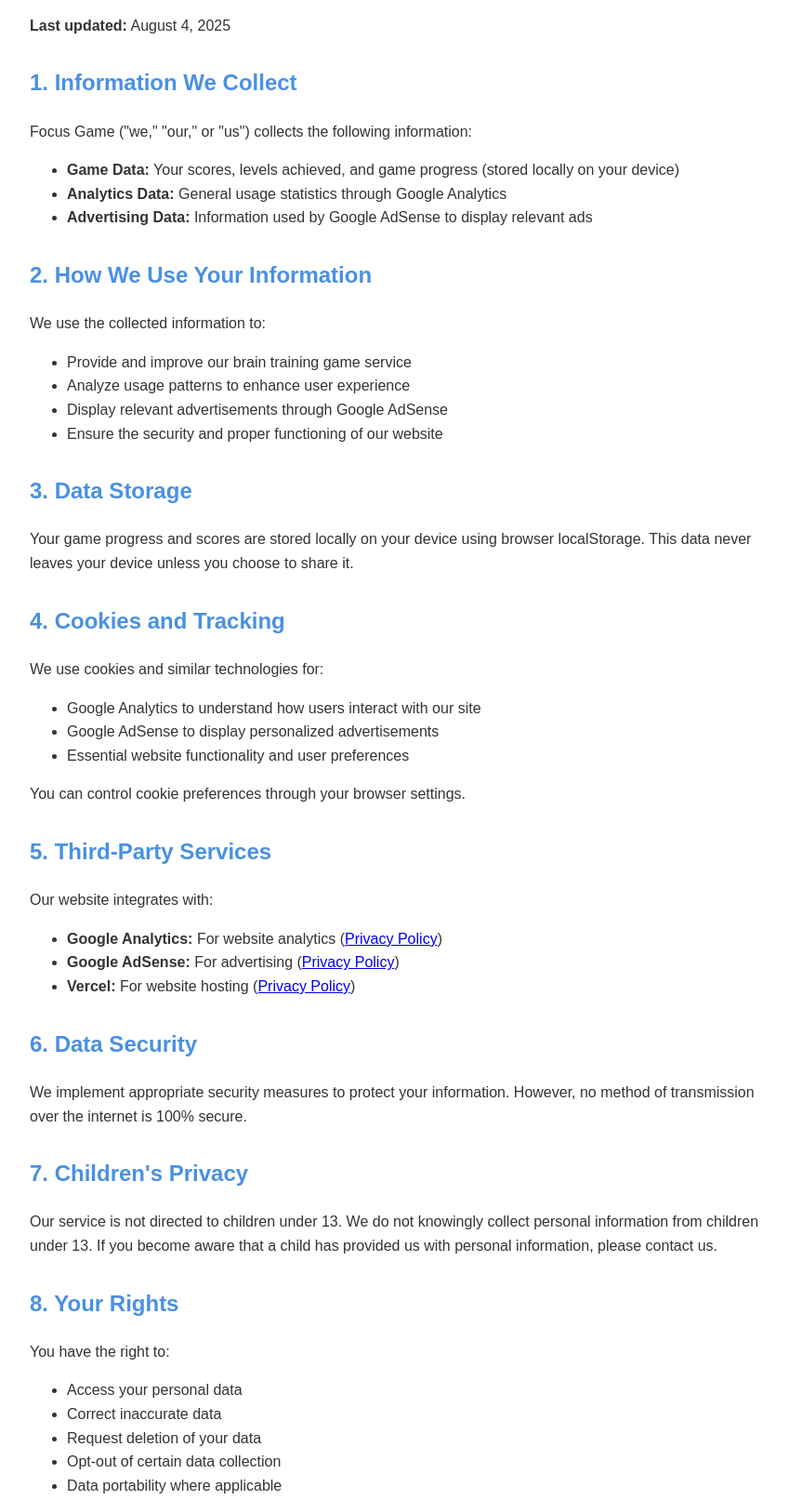
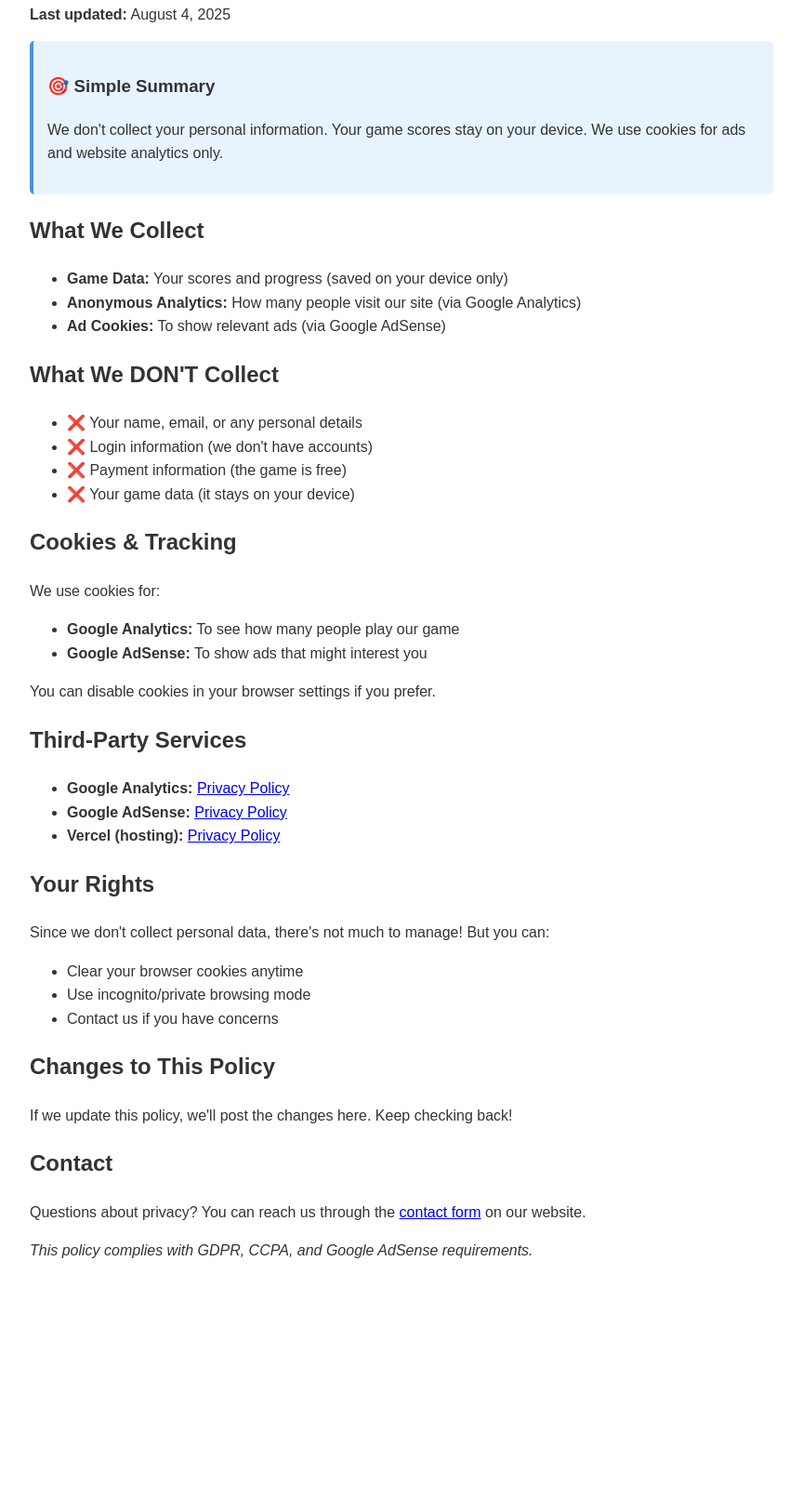
Before and after one commit to mindorysidory/focus-game, a plain HTML site: page privacy.html in a window 1280 px wide. Shown: the part 177-1790 px from the top of the page at 93% size, without its empty margins (208-1071 px from the left). After the commit the page ends 1571 px from the top, so only its background shows below. Drawn offline with Linux system fonts and the light colour scheme.

Commit message:
Update privacy.html

```diff
--- a/privacy.html
+++ b/privacy.html
@@ -4,14 +4,11 @@
     <meta charset="UTF-8">
     <meta name="viewport" content="width=device-width, initial-scale=1.0">
     <title>Privacy Policy - Focus Game</title>
-    <meta name="robots" content="index, follow">
     <style>
         body { font-family: Arial, sans-serif; line-height: 1.6; color: #333; max-width: 800px; margin: 0 auto; padding: 20px; }
-        h1 { color: #2c5aa0; border-bottom: 2px solid #2c5aa0; padding-bottom: 10px; }
-        h2 { color: #4a90e2; margin-top: 30px; }
+        h1 { color: #2c5aa0; }
         .back-link { background: #4a90e2; color: white; padding: 10px 20px; text-decoration: none; border-radius: 5px; display: inline-block; margin-bottom: 20px; }
-        .back-link:hover { background: #357abd; }
-        .contact-info { background: #f8f9fa; padding: 15px; border-radius: 5px; margin: 20px 0; }
+        .simple { background: #e8f4fd; padding: 15px; border-radius: 5px; border-left: 4px solid #4a90e2; }
     </style>
 </head>
 <body>
@@ -20,74 +17,55 @@
     <h1>Privacy Policy</h1>
     <p><strong>Last updated:</strong> August 4, 2025</p>
 
-    <h2>1. Information We Collect</h2>
-    <p>Focus Game ("we," "our," or "us") collects the following information:</p>
+    <div class="simple">
+        <h3>🎯 Simple Summary</h3>
+        <p>We don't collect your personal information. Your game scores stay on your device. We use cookies for ads and website analytics only.</p>
+    </div>
+
+    <h2>What We Collect</h2>
     <ul>
-        <li><strong>Game Data:</strong> Your scores, levels achieved, and game progress (stored locally on your device)</li>
-        <li><strong>Analytics Data:</strong> General usage statistics through Google Analytics</li>
-        <li><strong>Advertising Data:</strong> Information used by Google AdSense to display relevant ads</li>
+        <li><strong>Game Data:</strong> Your scores and progress (saved on your device only)</li>
+        <li><strong>Anonymous Analytics:</strong> How many people visit our site (via Google Analytics)</li>
+        <li><strong>Ad Cookies:</strong> To show relevant ads (via Google AdSense)</li>
     </ul>
 
-    <h2>2. How We Use Your Information</h2>
-    <p>We use the collected information to:</p>
+    <h2>What We DON'T Collect</h2>
     <ul>
-        <li>Provide and improve our brain training game service</li>
-        <li>Analyze usage patterns to enhance user experience</li>
-        <li>Display relevant advertisements through Google AdSense</li>
-        <li>Ensure the security and proper functioning of our website</li>
+        <li>❌ Your name, email, or any personal details</li>
+        <li>❌ Login information (we don't have accounts)</li>
+        <li>❌ Payment information (the game is free)</li>
+        <li>❌ Your game data (it stays on your device)</li>
     </ul>
 
-    <h2>3. Data Storage</h2>
-    <p>Your game progress and scores are stored locally on your device using browser localStorage. This data never leaves your device unless you choose to share it.</p>
+    <h2>Cookies & Tracking</h2>
+    <p>We use cookies for:</p>
+    <ul>
+        <li><strong>Google Analytics:</strong> To see how many people play our game</li>
+        <li><strong>Google AdSense:</strong> To show ads that might interest you</li>
+    </ul>
+    <p>You can disable cookies in your browser settings if you prefer.</p>
 
-    <h2>4. Cookies and Tracking</h2>
-    <p>We use cookies and similar technologies for:</p>
+    <h2>Third-Party Services</h2>
     <ul>
-        <li>Google Analytics to understand how users interact with our site</li>
-        <li>Google AdSense to display personalized advertisements</li>
-        <li>Essential website functionality and user preferences</li>
-    </ul>
-    <p>You can control cookie preferences through your browser settings.</p>
-
-    <h2>5. Third-Party Services</h2>
-    <p>Our website integrates with:</p>
-    <ul>
-        <li><strong>Google Analytics:</strong> For website analytics (<a href="https://policies.google.com/privacy" target="_blank">Privacy Policy</a>)</li>
-        <li><strong>Google AdSense:</strong> For advertising (<a href="https://policies.google.com/privacy" target="_blank">Privacy Policy</a>)</li>
-        <li><strong>Vercel:</strong> For website hosting (<a href="https://vercel.com/legal/privacy-policy" target="_blank">Privacy Policy</a>)</li>
+        <li><strong>Google Analytics:</strong> <a href="https://policies.google.com/privacy">Privacy Policy</a></li>
+        <li><strong>Google AdSense:</strong> <a href="https://policies.google.com/privacy">Privacy Policy</a></li>
+        <li><strong>Vercel (hosting):</strong> <a href="https://vercel.com/legal/privacy-policy">Privacy Policy</a></li>
     </ul>
 
-    <h2>6. Data Security</h2>
-    <p>We implement appropriate security measures to protect your information. However, no method of transmission over the internet is 100% secure.</p>
-
-    <h2>7. Children's Privacy</h2>
-    <p>Our service is not directed to children under 13. We do not knowingly collect personal information from children under 13. If you become aware that a child has provided us with personal information, please contact us.</p>
-
-    <h2>8. Your Rights</h2>
-    <p>You have the right to:</p>
+    <h2>Your Rights</h2>
+    <p>Since we don't collect personal data, there's not much to manage! But you can:</p>
     <ul>
-        <li>Access your personal data</li>
-        <li>Correct inaccurate data</li>
-        <li>Request deletion of your data</li>
-        <li>Opt-out of certain data collection</li>
-        <li>Data portability where applicable</li>
+        <li>Clear your browser cookies anytime</li>
+        <li>Use incognito/private browsing mode</li>
+        <li>Contact us if you have concerns</li>
     </ul>
 
-    <h2>9. International Transfers</h2>
-    <p>Your data may be transferred and processed in countries other than your country of residence. We ensure appropriate safeguards are in place for such transfers.</p>
+    <h2>Changes to This Policy</h2>
+    <p>If we update this policy, we'll post the changes here. Keep checking back!</p>
 
-    <h2>10. Changes to This Policy</h2>
-    <p>We may update this Privacy Policy from time to time. We will notify you of any changes by posting the new Privacy Policy on this page and updating the "Last updated" date.</p>
+    <h2>Contact</h2>
+    <p>Questions about privacy? You can reach us through the <a href="contact.html">contact form</a> on our website.</p>
 
-    <div class="contact-info">
-        <h2>11. Contact Us</h2>
-        <p>If you have any questions about this Privacy Policy, please contact us:</p>
-        <ul>
-            <li>Email: privacy@focusgame.com</li>
-            <li>Website: <a href="contact.html">Contact Form</a></li>
-        </ul>
-    </div>
-
-    <p><em>This privacy policy was generated to comply with GDPR, CCPA, and other privacy regulations.</em></p>
+    <p><em>This policy complies with GDPR, CCPA, and Google AdSense requirements.</em></p>
 </body>
 </html>
```
